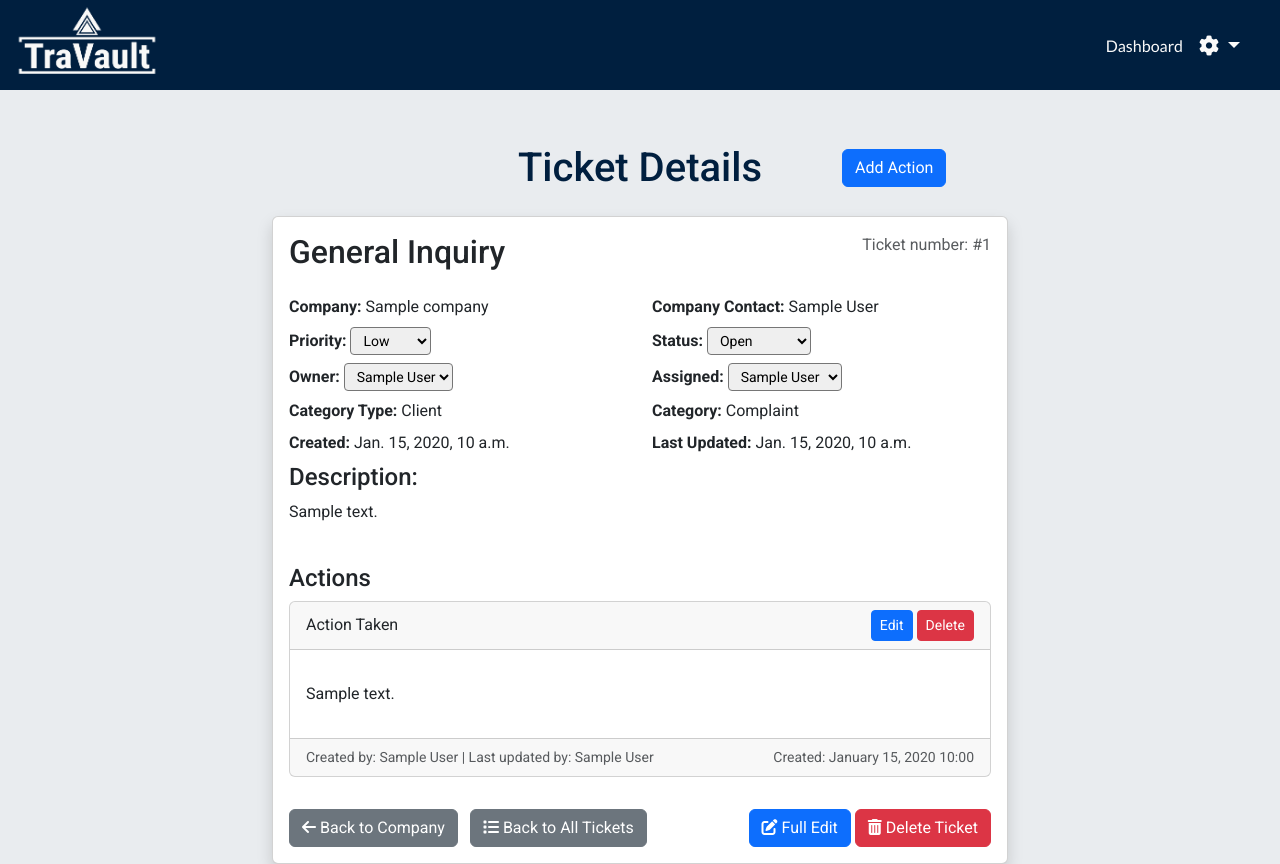
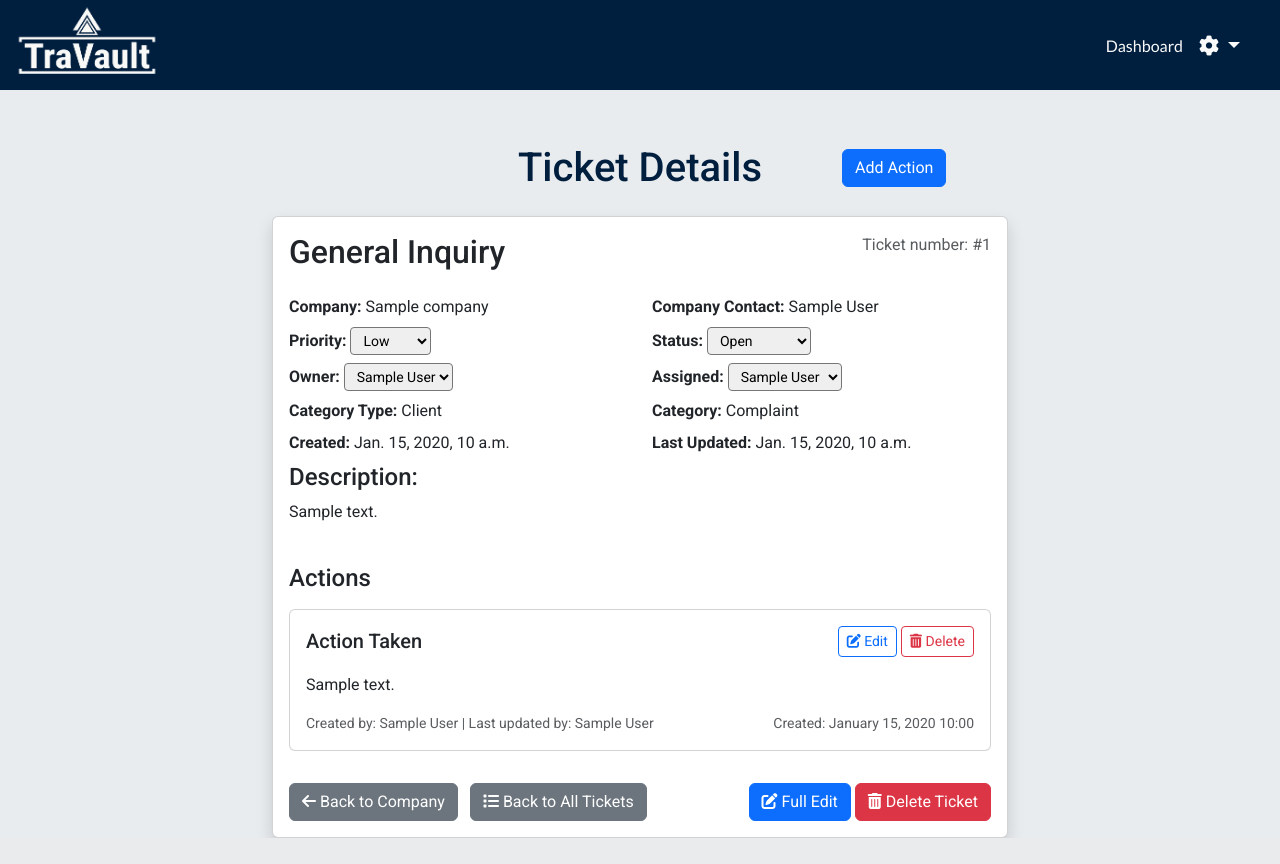
Before and after one commit to Ty-Thetravelguy/travault-v2-mp4, a Django app: page /tickets/detail/1/ in a window 1280 px wide. After the commit the page ends 838 px from the top, so only its background shows below. Run offline with Django 5.2, Linux system fonts and the light colour scheme; a user stored in the database is signed in; data comes from the database, SQL or seed files in the repository; tables that the repository leaves empty hold one stand-in row (values such as "Sample post"); parts of the project's set-up code (start-up, migrations or seed data) failed here and were passed over; some libraries are stand-ins or nearby versions.

Commit message:
Updated html

```diff
--- a/travault_crm/tickets/templates/tickets/ticket_detail.html
+++ b/travault_crm/tickets/templates/tickets/ticket_detail.html
@@ -134,35 +134,32 @@
                         <!-- Action -->
                         <div class="row mt-4">
                             <div class="col-md-12">
-                                <h4>Actions</h4>
+                                <h4 class="mb-3">Actions</h4>
                                 {% for action in actions %}
-                                <div class="card mb-3">
-                                    <div class="card-header d-flex justify-content-between align-items-center">
-                                        {{ action.get_action_type_display }}
+                                <div class="card mb-3 border-left-accent">
+                                    <div class="card-body">
+                                        <div class="d-flex justify-content-between align-items-center mb-2">
+                                            <h5 class="card-title mb-0">{{ action.get_action_type_display }}</h5>
                                             <div>
-                                            <button type="button" class="btn btn-sm btn-primary" data-bs-toggle="modal"
-                                                data-bs-target="#editActionModal{{ action.id }}">
-                                                Edit
+                                                <button type="button" class="btn btn-sm btn-outline-primary" data-bs-toggle="modal" data-bs-target="#editActionModal{{ action.id }}">
+                                                    <i class="fas fa-edit"></i> Edit
                                                 </button>
                                                 {% if user.user_type == 'admin' %}
-                                            <button type="button" class="btn btn-sm btn-danger" data-bs-toggle="modal"
-                                                data-bs-target="#deleteActionModal{{ action.id }}">
-                                                Delete
+                                                <button type="button" class="btn btn-sm btn-outline-danger" data-bs-toggle="modal" data-bs-target="#deleteActionModal{{ action.id }}">
+                                                    <i class="fas fa-trash-alt"></i> Delete
                                                 </button>
                                                 {% endif %}
                                             </div>
                                         </div>
-                                    <div class="card-body">
                                         <p class="card-text">{{ action.details|linebreaks }}</p>
-                                    </div>
-                                    <div class="card-footer text-muted">
-                                        <small class="float-start">
+                                        <div class="d-flex justify-content-between align-items-center text-muted">
+                                            <small>
                                                 Created by: {{ action.created_by.get_full_name }}
                                                 {% if action.updated_by %}
                                                 | Last updated by: {{ action.updated_by.get_full_name }}
                                                 {% endif %}
                                             </small>
-                                        <small class="float-end">
+                                            <small>
                                                 {% if action.updated_at and action.updated_at != action.created_at %}
                                                 Updated: {{ action.updated_at|date:"F d, Y H:i" }}
                                                 {% else %}
@@ -171,8 +168,9 @@
                                             </small>
                                         </div>
                                     </div>
+                                </div>
                                 {% empty %}
-                                <p>No actions recorded yet.</p>
+                                <p class="text-muted">No actions recorded yet.</p>
                                 {% endfor %}
                             </div>
                         </div>
```
Lines whose indentation alone changed are shown as unchanged.
